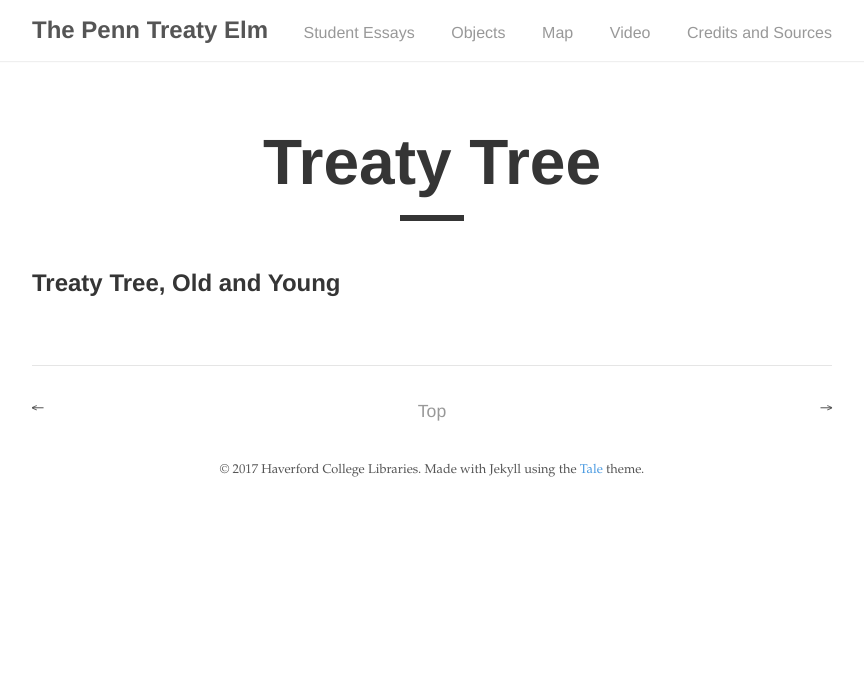
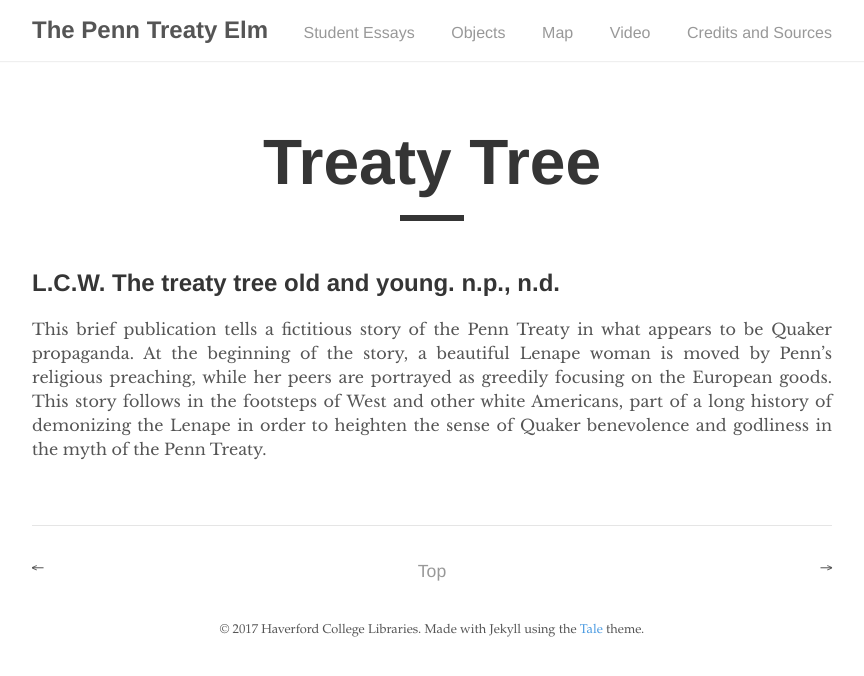
Before and after one commit to mzarafon/penn-treaty-elm, a Jekyll site: the page built from _posts/2017-10-04-treaty_tree.md, in a window 1280 px wide. Shown: the top 676 px of the page, without its empty margins (208-1072 px from the left). Built offline with Jekyll 4.4.1, drawn with Linux system fonts in a browser that asks for light colours.

Commit message:
Update 2017-10-04-treaty_tree.md

```diff
--- a/_posts/2017-10-04-treaty_tree.md
+++ b/_posts/2017-10-04-treaty_tree.md
@@ -2,4 +2,6 @@
 layout: post
 title: "Treaty Tree"
 ---
-## Treaty Tree, Old and Young
+## L.C.W. The treaty tree old and young. n.p., n.d.
+
+This brief publication tells a fictitious story of the Penn Treaty in what appears to be Quaker propaganda. At the beginning of the story, a beautiful Lenape woman is moved by Penn’s religious preaching, while her peers are portrayed as greedily focusing on the European goods. This story follows in the footsteps of West and other white Americans, part of a long history of demonizing the Lenape in order to heighten the sense of Quaker benevolence and godliness in the myth of the Penn Treaty.
```
